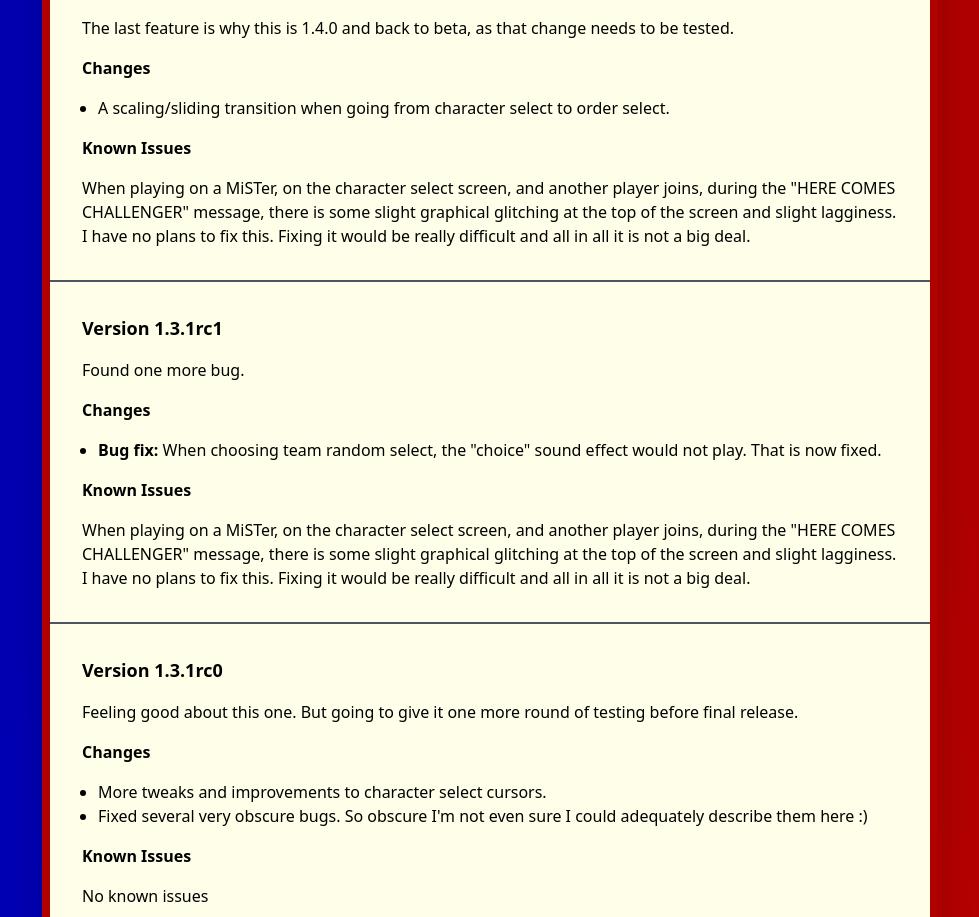
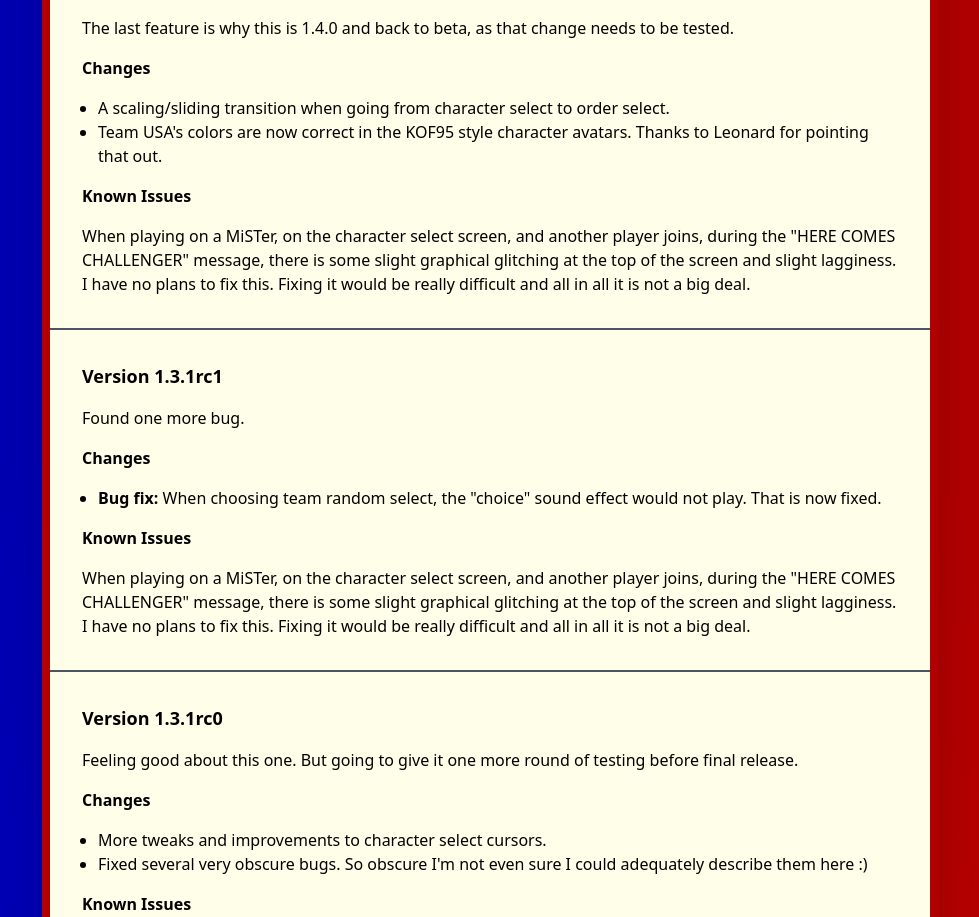
Before and after one commit to city41/neorh, a Next.js app: page / in a window 1280 px wide. Shown: the part 3587-4504 px from the top of the page, without its empty margins (150-1129 px from the left). Built offline with nearby package versions, Linux system fonts and the light colour scheme.

Commit message:
Team USA change

```diff
--- a/src/components/IndexPage/IndexPage.tsx
+++ b/src/components/IndexPage/IndexPage.tsx
@@ -213,6 +213,10 @@ function IndexPage() {
             <li>
               A scaling/sliding transition when going from character select to
               order select.
+            </li>
+            <li>
+              Team USA&apos;s colors are now correct in the KOF95 style
+              character avatars. Thanks to Leonard for pointing that out.
             </li>
           </ul>
           <h4 className="heading font-bold py-4">Known Issues</h4>
```
